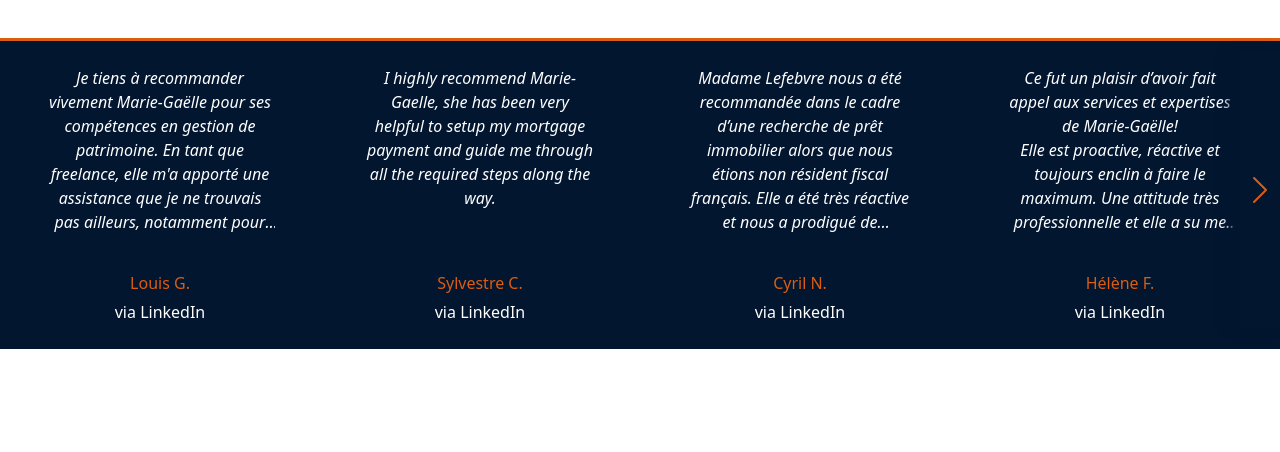
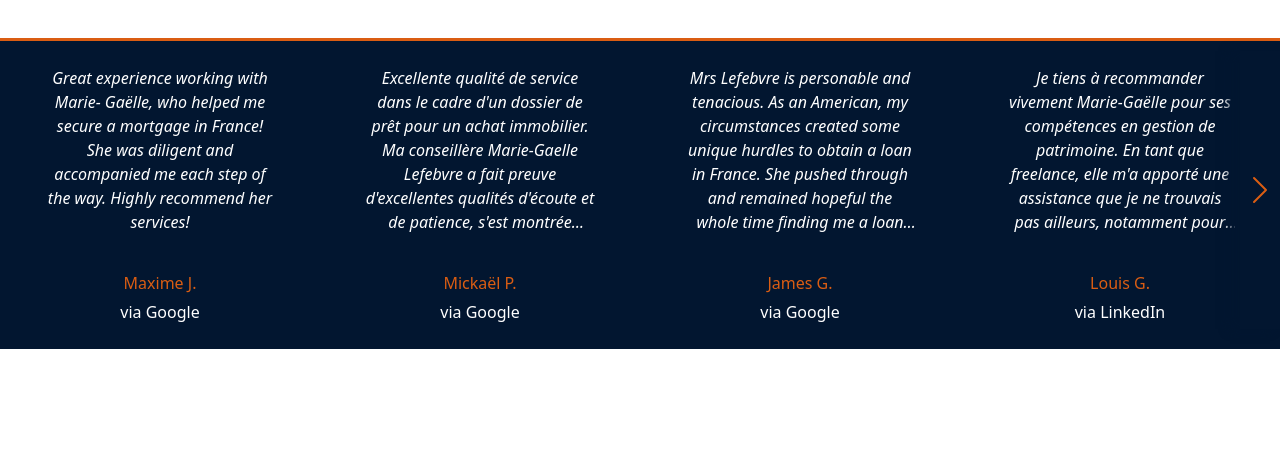
Before and after one commit to AugustinLefebvre/MG, a PHP site: page / in a window 1280 px wide. Shown: the part 1244-1696 px from the top of the page. Run offline with PHP 8.4, Linux system fonts and the light colour scheme; some libraries are stand-ins or nearby versions.

Commit message:
adding recent reviews

```diff
--- a/assets/styles.css
+++ b/assets/styles.css
@@ -307,6 +307,15 @@ h4, h3 {
     overflow-x: scroll;
     text-align: center;
     scrollbar-color: rgba(0, 0, 0, 0.3) rgba(2, 22, 48, 0.8);
+    -webkit-scrollbar-color: rgba(0, 0, 0, 0.3) rgba(2, 22, 48, 0.8);
+}
+
+.customer-reviews::-webkit-scrollbar {
+    background-color: rgba(2, 22, 48, 0.8);
+}
+
+.customer-reviews::-webkit-scrollbar-thumb {
+    background-color: rgba(0, 0, 0, 0.3);
 }
 
 .customer-review-container {
--- a/includes/reviews.php
+++ b/includes/reviews.php
@@ -4,6 +4,51 @@
         <span class="visually-hidden">Next</span>
     </button>
     <div id="customer-reviews" class="customer-reviews">
+        <div class="customer-review-container">
+            <div class="review-text">
+                <blockquote class="review-content">
+                    <a>
+                        Great experience working with Marie- Gaëlle, who helped me secure a mortgage in France!
+                        She was diligent and accompanied me each step of the way. Highly recommend her services!
+                    </a>
+                </blockquote>
+            </div>
+            <span class="review-author o-text">Maxime J.</span>
+            <br/>
+            <span class="review-source"><?= _('via Google');?></span>
+        </div>
+        <div class="customer-review-container">
+            <div class="review-text">
+                <blockquote class="review-content">
+                    <a>
+                    Excellente qualité de service dans le cadre d'un dossier de prêt pour un achat immobilier.
+                    Ma conseillère Marie-Gaelle Lefebvre a fait preuve d'excellentes qualités d'écoute et de patience,
+                    s'est montrée extrêmement impliquée, efficace, proactive et agile du montage du dossier au déblocage des fonds,
+                    en réussissant à obtenir un bon deal avec plusieurs banques dans un contexte compliqué d'inflation et de hausse des taux.
+                    Je recontacterai Marie-Gaelle et « Carte financement » sans hésiter pour mon prochain projet ! Bonne continuation !
+                    </a>
+                </blockquote>
+            </div>
+            <span class="review-author o-text">Mickaël P.</span>
+            <br/>
+            <span class="review-source"><?= _('via Google');?></span>
+        </div>
+        <div class="customer-review-container">
+            <div class="review-text">
+                <blockquote class="review-content">
+                    <a>
+                        Mrs Lefebvre is personable and tenacious. As an American,
+                        my circumstances created some unique hurdles to obtain a loan
+                        in France. She pushed through and remained hopeful the whole time
+                        finding me a loan with a competitive rate. I definitely recommend
+                        working with her.
+                    </a>
+                </blockquote>
+            </div>
+            <span class="review-author o-text">James G.</span>
+            <br/>
+            <span class="review-source"><?= _('via Google');?></span>
+        </div>
         <div class="customer-review-container">
             <div class="review-text">
                 <blockquote class="review-content">
```
Also changed, not shown: 5 other files.
